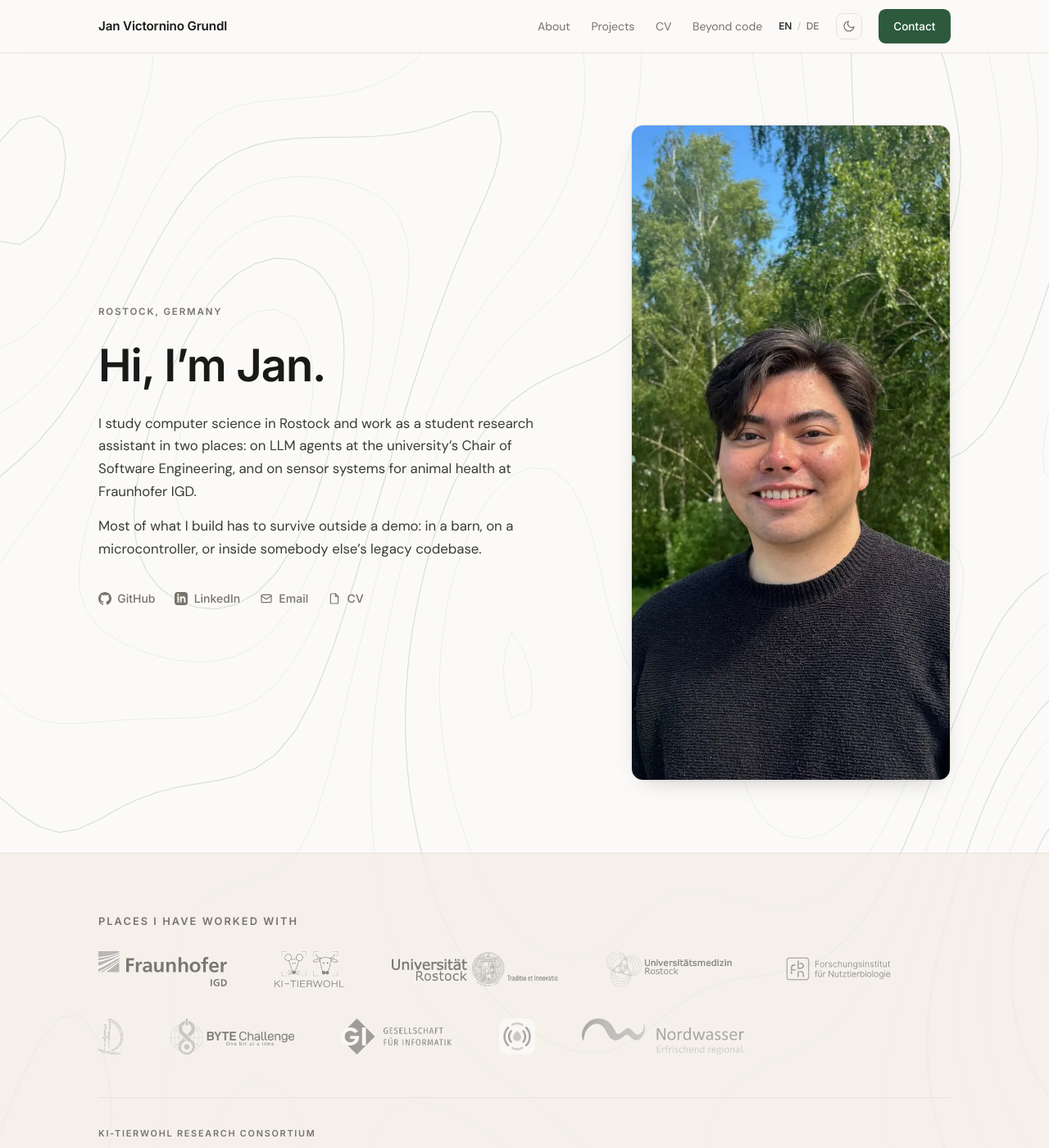
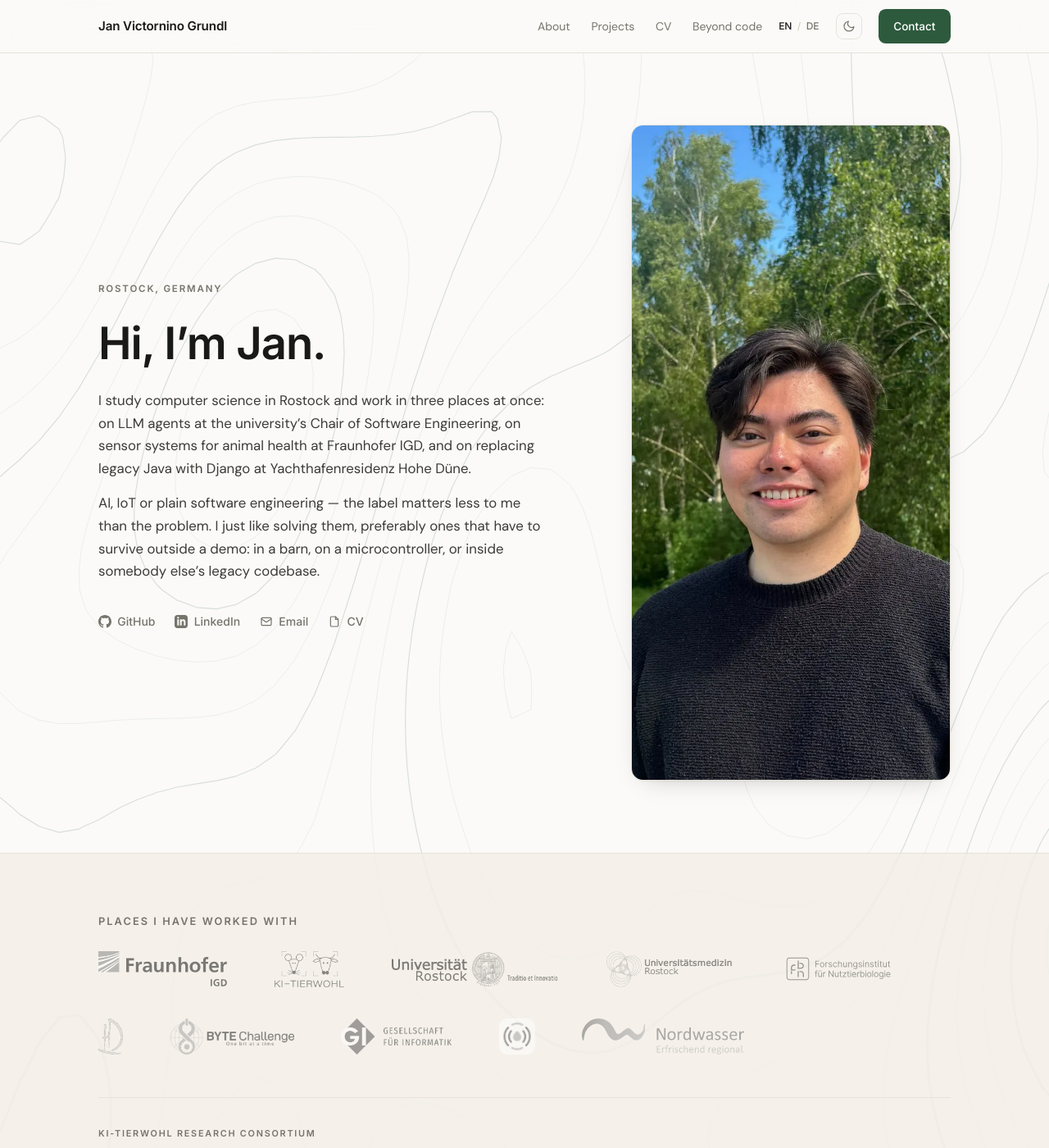
Before and after one commit to jg512/jangrundl-site, a Jekyll site: the page index.html, which Jekyll copies as it is, in a window 1280 px wide and 1400 px high. Shown: the whole window at 82% size. Built offline with Jekyll 4.4.1, drawn with Linux system fonts in a browser that asks for light colours; some of the changed text lies outside the part shown.

Commit message:
Fix dark-mode logos, refine intro, update master's entry
Dark mode used `brightness(0) invert(1)`, which is a hard silhouette: every logo
collapsed to solid white, so the white counters inside the Fraunhofer IGD mark
filled in and all internal detail was lost. Replaced with `grayscale(1) invert(1)`
-- a luminance inversion, so dark ink becomes light while white counters invert to
near-black and read as background. Hover now brightens instead of restoring brand
colour, which is unreadable on a near-black background anyway.

Intro now names all three current positions, including Yachthafenresidenz Hohe
Duene, and says what actually connects them: the problem matters more than whether
it is labelled AI, IoT or software engineering.

Master's entry: focus is AI, software engineering and IoT, and it now carries the
current average of 1.7 on the German scale (1,7 in the German version).

Co-Authored-By: Claude Opus 5 <noreply@anthropic.com>
Claude-Session: https://claude.ai/code/session_01CR8SnWbgXnNh494i9kuf1x

```diff
--- a/index.html
+++ b/index.html
@@ -70,8 +70,8 @@
       --topo-line: 0.09;
       --topo-index: 0.2;
       --shadow: 0 1px 2px rgba(0, 0, 0, 0.4), 0 10px 30px -18px rgba(0, 0, 0, 0.9);
-      --logo-filter: brightness(0) invert(1) opacity(0.55);
-      --logo-filter-hover: brightness(0) invert(1) opacity(0.95);
+      --logo-filter: grayscale(1) invert(1) opacity(0.6);
+      --logo-filter-hover: grayscale(1) invert(1) opacity(0.95);
       --nav-bg: rgba(13, 14, 13, 0.85);
     }
 
@@ -548,10 +548,10 @@
         <span class="kicker fade-up" data-i18n="hero.kicker">Rostock, Germany</span>
         <h1 class="fade-up d1" data-i18n="hero.title">Hi, I&rsquo;m Jan.</h1>
         <p class="fade-up d1" data-i18n="hero.p1">
-          I study computer science in Rostock and work as a student research assistant in two places: on LLM agents at the university&rsquo;s Chair of Software Engineering, and on sensor systems for animal health at Fraunhofer IGD.
+          I study computer science in Rostock and work in three places at once: on LLM agents at the university&rsquo;s Chair of Software Engineering, on sensor systems for animal health at Fraunhofer IGD, and on replacing legacy Java with Django at Yachthafenresidenz Hohe D&uuml;ne.
         </p>
         <p class="fade-up d2" data-i18n="hero.p2">
-          Most of what I build has to survive outside a demo: in a barn, on a microcontroller, or inside somebody else&rsquo;s legacy codebase.
+          AI, IoT or plain software engineering &mdash; the label matters less to me than the problem. I just like solving them, preferably ones that have to survive outside a demo: in a barn, on a microcontroller, or inside somebody else&rsquo;s legacy codebase.
         </p>
         <div class="hero-links fade-up d3">
           <a href="https://github.com/jg512" target="_blank" rel="noopener noreferrer">
@@ -853,7 +853,7 @@
         <h4 class="cv-title" data-i18n="cv.ed1.role">M.Sc. Computer Science</h4>
         <div class="cv-org"><a href="https://www.uni-rostock.de/" target="_blank" rel="noopener noreferrer" data-i18n="cv.uniRostock">University of Rostock</a></div>
         <ul class="cv-desc">
-          <li data-i18n="cv.ed1.b1">Focus on AI and software engineering. Expected to finish in Oct 2027.</li>
+          <li data-i18n="cv.ed1.b1">Focus on AI, software engineering and IoT. Current average 1.7 on the German scale; expected to finish in Oct 2027.</li>
         </ul>
       </div>
     </div>
@@ -1210,8 +1210,8 @@
       "nav.contact": "Contact",
       "hero.kicker": "Rostock, Germany",
       "hero.title": "Hi, I&rsquo;m Jan.",
-      "hero.p1": "I study computer science in Rostock and work as a student research assistant in two places: on LLM agents at the university&rsquo;s Chair of Software Engineering, and on sensor systems for animal health at Fraunhofer IGD.",
-      "hero.p2": "Most of what I build has to survive outside a demo: in a barn, on a microcontroller, or inside somebody else&rsquo;s legacy codebase.",
+      "hero.p1": "I study computer science in Rostock and work in three places at once: on LLM agents at the university&rsquo;s Chair of Software Engineering, on sensor systems for animal health at Fraunhofer IGD, and on replacing legacy Java with Django at Yachthafenresidenz Hohe D&uuml;ne.",
+      "hero.p2": "AI, IoT or plain software engineering &mdash; the label matters less to me than the problem. I just like solving them, preferably ones that have to survive outside a demo: in a barn, on a microcontroller, or inside somebody else&rsquo;s legacy codebase.",
       "hero.cv": "CV",
       "orgs.title": "Places I have worked with",
       "orgs.consortium": "KI-Tierwohl research consortium",
@@ -1288,7 +1288,7 @@
       "cv.e7.b1": "Where I learned to show up early, deal with all kinds of people, and keep things running on a busy morning.",
       "cv.ed1.when": "Since Oct 2025",
       "cv.ed1.role": "M.Sc. Computer Science",
-      "cv.ed1.b1": "Focus on AI and software engineering. Expected to finish in Oct 2027.",
+      "cv.ed1.b1": "Focus on AI, software engineering and IoT. Current average 1.7 on the German scale; expected to finish in Oct 2027.",
       "cv.ed2.when": "Oct 2020 to Oct 2025",
       "cv.ed2.role": "B.Sc. Computer Science",
       "cv.ed2.b1": "Final grade 2.4, thesis 1.3 on the German scale.",
@@ -1341,8 +1341,8 @@
       "nav.contact": "Kontakt",
       "hero.kicker": "Rostock",
       "hero.title": "Hallo, ich bin Jan.",
-      "hero.p1": "Ich studiere Informatik in Rostock und arbeite als studentische Hilfskraft an zwei Stellen: an LLM-Agenten am Lehrstuhl f&uuml;r Softwaretechnik und an Sensorsystemen f&uuml;r die Tiergesundheit am Fraunhofer IGD.",
-      "hero.p2": "Das meiste, was ich baue, muss auch au&szlig;erhalb einer Demo funktionieren: im Stall, auf einem Mikrocontroller oder in fremdem Altcode.",
+      "hero.p1": "Ich studiere Informatik in Rostock und arbeite an drei Stellen gleichzeitig: an LLM-Agenten am Lehrstuhl f&uuml;r Softwaretechnik, an Sensorsystemen f&uuml;r die Tiergesundheit am Fraunhofer IGD und an der Abl&ouml;sung von Alt-Java durch Django in der Yachthafenresidenz Hohe D&uuml;ne.",
+      "hero.p2": "Ob KI, IoT oder klassische Softwaretechnik &mdash; das Etikett ist mir weniger wichtig als das Problem. Ich l&ouml;se einfach gern welche, am liebsten solche, die auch au&szlig;erhalb einer Demo bestehen m&uuml;ssen: im Stall, auf einem Mikrocontroller oder in fremdem Altcode.",
       "hero.cv": "Lebenslauf",
       "orgs.title": "Orte, an denen ich gearbeitet habe",
       "orgs.consortium": "Verbundpartner im Projekt KI-Tierwohl",
@@ -1419,7 +1419,7 @@
       "cv.e7.b1": "Hier habe ich gelernt, fr&uuml;h aufzustehen, mit allen Menschen klarzukommen und einen hektischen Morgen am Laufen zu halten.",
       "cv.ed1.when": "Seit Okt 2025",
       "cv.ed1.role": "M.Sc. Informatik",
-      "cv.ed1.b1": "Schwerpunkt KI und Softwaretechnik. Voraussichtlicher Abschluss Okt 2027.",
+      "cv.ed1.b1": "Schwerpunkt KI, Softwaretechnik und IoT. Aktueller Durchschnitt 1,7; voraussichtlicher Abschluss Okt 2027.",
       "cv.ed2.when": "Okt 2020 bis Okt 2025",
       "cv.ed2.role": "B.Sc. Informatik",
       "cv.ed2.b1": "Abschlussnote 2,4, Abschlussarbeit 1,3.",
```
